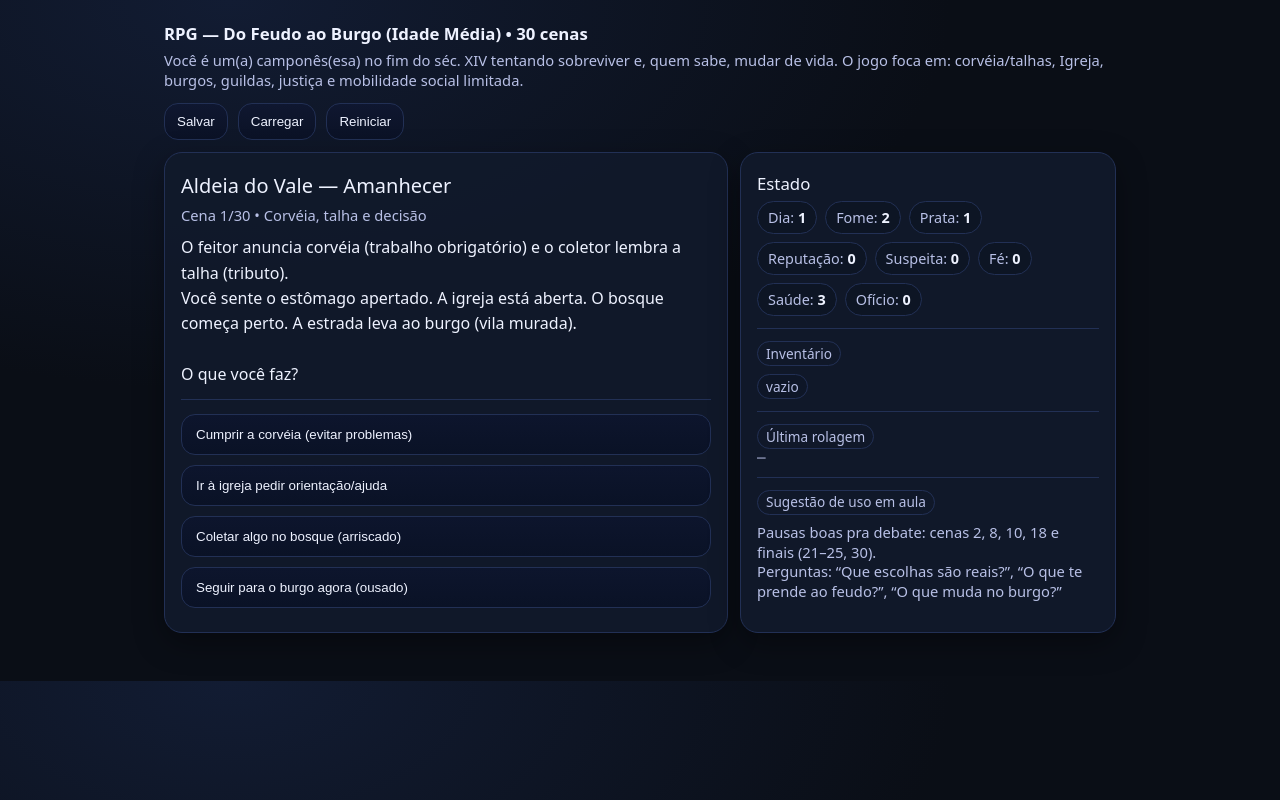
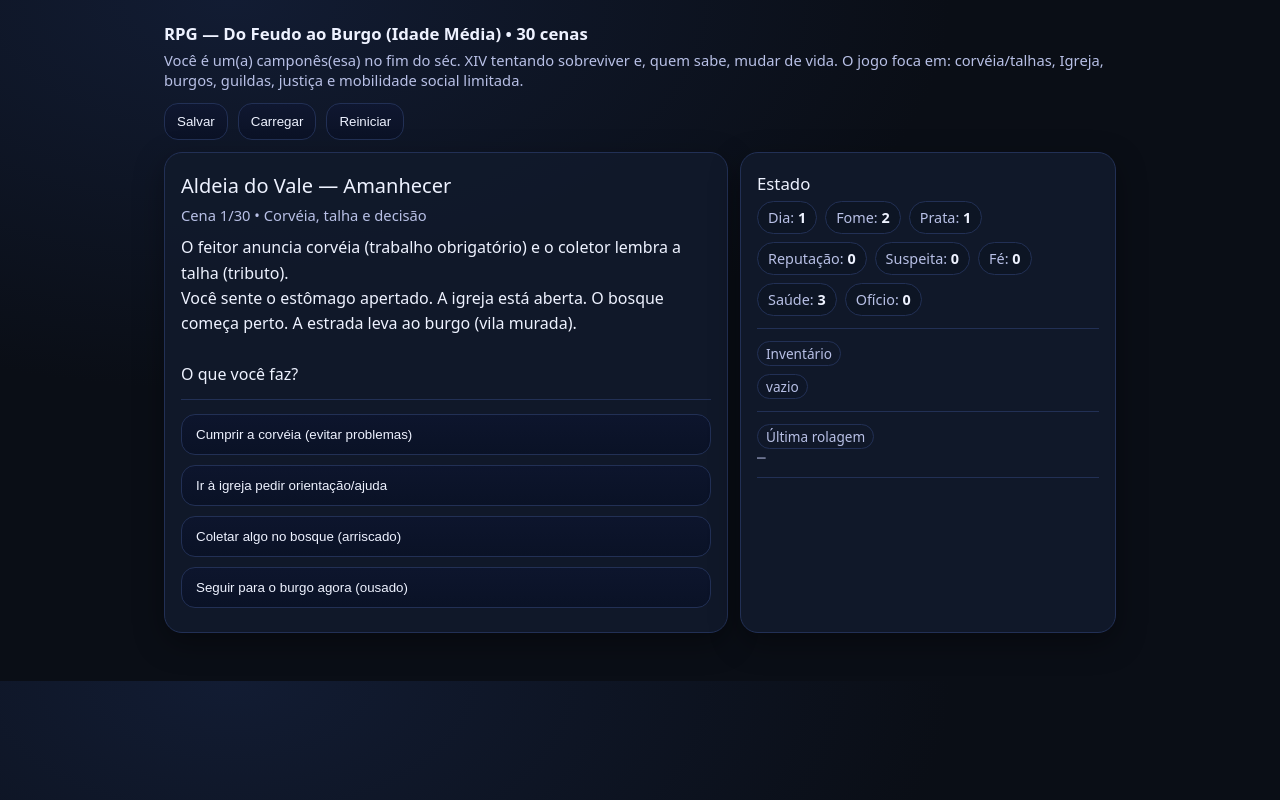
Before and after one commit to AnaJuh/RPG_Idade_media, a plain HTML site: page index.html in a window 1280 px wide. Drawn offline with Linux system fonts and the light colour scheme.

Commit message:
Update index.html

```diff
--- a/index.html
+++ b/index.html
@@ -3,7 +3,7 @@
 <head>
   <meta charset="utf-8" />
   <meta name="viewport" content="width=device-width,initial-scale=1" />
-  <title>RPG — Do Feudo ao Burgo (Idade Média) • 30 cenas</title>
+  <title>RPG — Do Feudo ao Burgo</title>
   <style>
     :root{
       --bg:#0a0e16;
@@ -129,13 +129,6 @@
         </div>
 
         <div class="hr"></div>
-        <div class="small">
-          <span class="tag">Sugestão de uso em aula</span>
-          <div style="margin-top:8px;line-height:1.35;color:var(--muted)">
-            Pausas boas pra debate: cenas 2, 8, 10, 18 e finais (21–25, 30).<br>
-            Perguntas: “Que escolhas são reais?”, “O que te prende ao feudo?”, “O que muda no burgo?”
-          </div>
-        </div>
       </aside>
     </div>
   </div>
```
